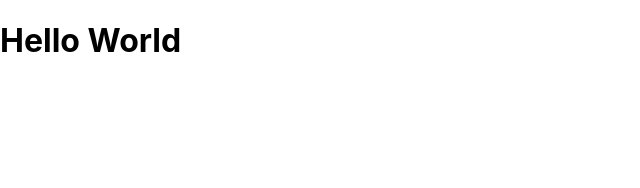
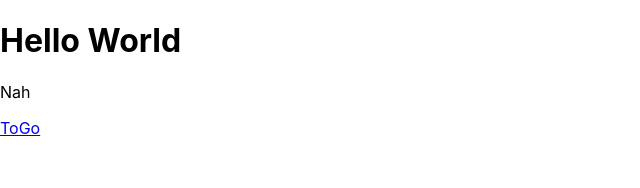
Before and after one commit to PlayerG9/journey, a React (Create React App) app in the folder src/web-ui/: page / in a window 1280 px wide. Shown: the top 188 px of the page, without its empty margins (0-640 px from the left). Built offline with nearby package versions, Linux system fonts and the light colour scheme.

Commit message:
react-router is now working

```diff
--- a/src/web-ui/package.json
+++ b/src/web-ui/package.json
@@ -2,7 +2,7 @@
   "name": "web-ui",
   "version": "0.1.0",
   "private": true,
-  "homepage": "https://playerg9.github.io/journey",
+  "homepage": "/journey",
   "dependencies": {
     "@testing-library/jest-dom": "^5.16.4",
     "@testing-library/react": "^13.3.0",
@@ -13,12 +13,13 @@
     "@types/react-dom": "^18.0.6",
     "react": "^18.2.0",
     "react-dom": "^18.2.0",
+    "react-router-dom": "^6.3.0",
     "react-scripts": "5.0.1",
     "typescript": "^4.7.4",
     "web-vitals": "^2.1.4"
   },
   "scripts": {
-    "predeploy": "npm run build",
+    "predeploy": "npm run build && cp build/index.html build/404.html",
     "deploy": "gh-pages -d build",
     "start": "react-scripts start",
     "build": "react-scripts build",
--- a/src/web-ui/src/App.tsx
+++ b/src/web-ui/src/App.tsx
@@ -1,8 +1,28 @@
 import './App.css'
+import { Routes, Route, Link } from 'react-router-dom'
 
 
 export default function App() {
   return <>
     <h1>Hello World</h1>
+    <JourneyRouter />
   </>
 }
+
+
+function JourneyRouter(){
+  return <>
+    <Routes>
+      <Route index element={<>
+        <p>Nah</p>
+        <Link to="/test">ToGo</Link>
+      </>}/>
+      <Route path="/test" element={<TestPage/>}/>
+    </Routes>
+  </>
+}
+
+
+function TestPage(){
+  return <h3>Success</h3>
+}
--- a/src/web-ui/src/index.tsx
+++ b/src/web-ui/src/index.tsx
@@ -3,13 +3,17 @@ import ReactDOM from 'react-dom/client';
 import './index.css';
 import App from './App';
 import reportWebVitals from './reportWebVitals';
+import { BrowserRouter as Router } from 'react-router-dom'
+
 
 const root = ReactDOM.createRoot(
   document.getElementById('root') as HTMLElement
 );
 root.render(
   <React.StrictMode>
-    <App />
+    <Router basename={`/${process.env.PUBLIC_URL}`}>
+      <App />
+    </Router>
   </React.StrictMode>
 );
 
```
Also changed, not shown: 1 other file (tests, documents, lock files or other folders).
